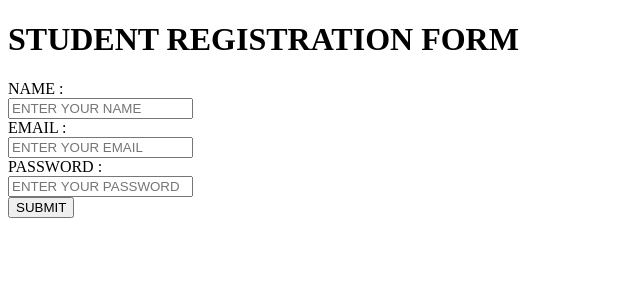
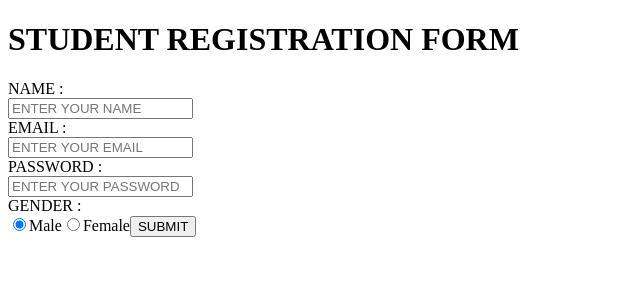
Before and after one commit to karanjoshi-kj/REACT, a React (Vite) app in the folder demo/: page / in a window 1280 px wide. Shown: the top 300 px of the page, without its empty margins (0-640 px from the left). Built offline with nearby package versions, Linux system fonts and the light colour scheme.

Commit message:
FORMS RECAP

```diff
--- a/demo/src/components/FORMS/Form.jsx
+++ b/demo/src/components/FORMS/Form.jsx
@@ -4,6 +4,7 @@ const Form = () => {
     const [name , setname] = useState("");
     const [email , setemail] = useState("");
     const [password , setpassword] = useState("");
+    const [gender , setgender] = useState("");
 
     const handlesubmit = (e) => {
         e.preventDefault();
@@ -11,6 +12,7 @@ const Form = () => {
         console.log("NAME :" , name);
         console.log("EMAIL : " , email);
         console.log("PASSWORD :" , password);
+        console.log("GENDER :" , gender);
     }
   return (
     <div>
@@ -28,6 +30,10 @@ const Form = () => {
         <input type="password" placeholder="ENTER YOUR PASSWORD" value={password} onChange={(e) => setpassword(e.target.value)}/> <br/>
 
 
+        <label>GENDER :</label>
+        <br/>
+        <input type="radio" name="gender" value="MALE" onChange={(e) => setgender(e.target.value)} checked="MALE"/>Male
+        <input type="radio" name="gender" value="FEMALE" onChange={(e) => setgender(e.target.value)}/>Female
         <button type="submit">SUBMIT</button>
       </form>
     </div>
```
